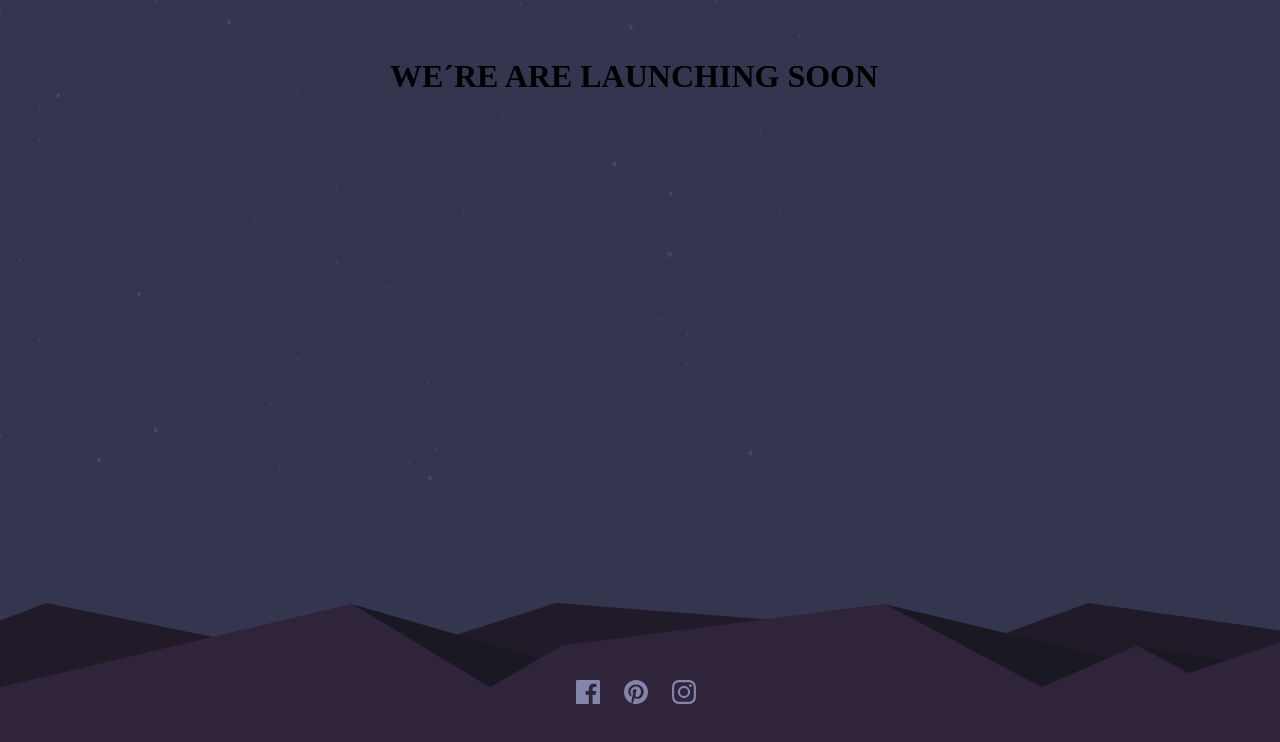
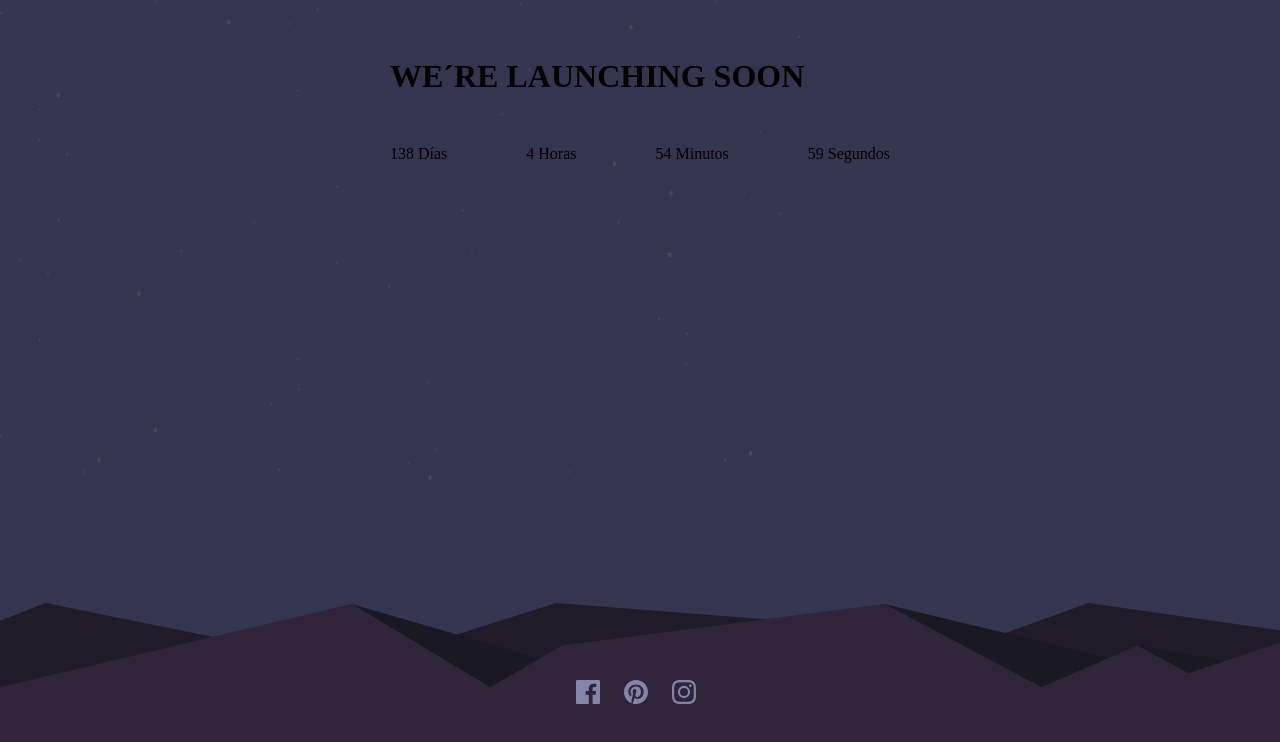
Before and after one commit to Eddieramirez29/Counter-Down-Timer, a React (Vite) app: page / in a window 1280 px wide. Shown: the top 742 px of the page. Built offline with nearby package versions, Linux system fonts and the light colour scheme.

Commit message:
Timer function was added

```diff
--- a/eslint.config.js
+++ b/eslint.config.js
@@ -24,6 +24,7 @@ export default [
       'react-refresh': reactRefresh,
     },
     rules: {
+
       ...js.configs.recommended.rules,
       ...react.configs.recommended.rules,
       ...react.configs['jsx-runtime'].rules,
--- a/src/CounterDown.jsx
+++ b/src/CounterDown.jsx
@@ -1,21 +1,61 @@
-import hills from "./assets/pattern-hills.svg"//Importar imagen de hills
-import stars  from "./assets/bg-stars.svg"
-import facebook from "./assets/icon-facebook.svg"
-import instagram from "./assets/icon-instagram.svg"
-import pinterest from "./assets/icon-pinterest.svg"
+import { useEffect, useState } from 'react';
+import hills from "./assets/pattern-hills.svg";
+import stars from "./assets/bg-stars.svg";
+import facebook from "./assets/icon-facebook.svg";
+import instagram from "./assets/icon-instagram.svg";
+import pinterest from "./assets/icon-pinterest.svg";
 import "./index.css";
 
 function CounterDown()
 {
-    return(
+    const [timeLeft, setTimeLeft] = useState({
+        days: 0,
+        hours: 0,
+        minutes: 0,
+        seconds: 0
+    });
+
+useEffect(() => {
+    const targetDate = new Date("2024-12-31T23:59:59").getTime();
+
+    const updateCountdown = () => {
+    const now = new Date().getTime();
+    const distance = targetDate - now;
+
+    if (distance < 0)
+    {
+        setTimeLeft({ days: 0, hours: 0, minutes: 0, seconds: 0 });
+        return;
+    }
+
+      const days = Math.floor(distance / (1000 * 60 * 60 * 24));
+      const hours = Math.floor((distance % (1000 * 60 * 60 * 24)) / (1000 * 60 * 60));
+      const minutes = Math.floor((distance % (1000 * 60 * 60)) / (1000 * 60));
+      const seconds = Math.floor((distance % (1000 * 60)) / 1000);
+
+    setTimeLeft({ days, hours, minutes, seconds });
+    };
+
+    const interval = setInterval(updateCountdown, 1000);
+
+    return () => clearInterval(interval);
+}, []);
+
+return (
     <>
-            <h1 className="title">WE´RE ARE LAUNCHING SOON</h1>
+    <h1 className="title">WE´RE LAUNCHING SOON</h1>
+    <div className="countdown">
+        <div className="countdown-item">{timeLeft.days} <span>Días</span></div>
+        <div className="countdown-item">{timeLeft.hours} <span>Horas</span></div>
+        <div className="countdown-item">{timeLeft.minutes} <span>Minutos</span></div>
+        <div className="countdown-item">{timeLeft.seconds} <span>Segundos</span></div>
+    </div>
     <img className="hills" src={hills} alt="Hills" />
-            <img className="stars" src={stars} alt="Stars"/>
+    <img className="stars" src={stars} alt="Stars" />
     <div className="icon-container">
-            <img className="facebook" src={facebook} alt="Facebook"/>
-            <img className="pinterest" src={pinterest} alt="Pinterest"/>
-            <img className="instagram" src={instagram} alt="Instagram"/>
+        <img className="facebook" src={facebook} alt="Facebook" />
+        <img className="pinterest" src={pinterest} alt="Pinterest" />
+        <img className="instagram" src={instagram} alt="Instagram" />
     </div>
     </>
 );
--- a/src/index.css
+++ b/src/index.css
@@ -17,6 +17,15 @@ body
   left: 0;
   width: 100vh;
   height: 60vh;
+}
+
+.countdown
+{
+  display: flex;
+  justify-content: space-between; /* Espacia los íconos uniformemente */
+  width: 100%;                    /* Ocupa el ancho completo del contenedor */
+  max-width: 500px;               /* Opcional: Define un ancho máximo para el contenedor */
+  margin: 0 auto;
 }
 
 .icon-container
```
Lines whose indentation alone changed are shown as unchanged.
